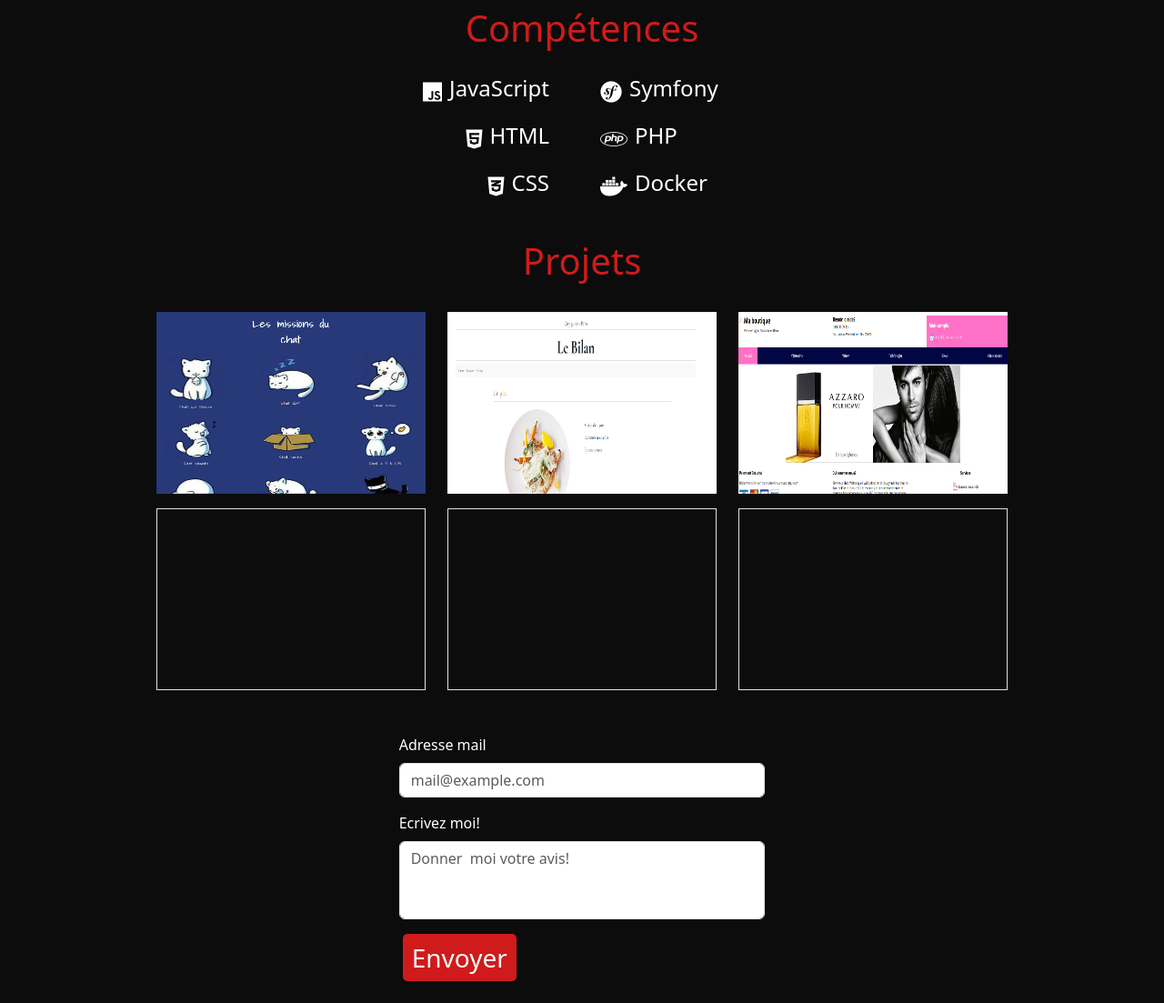
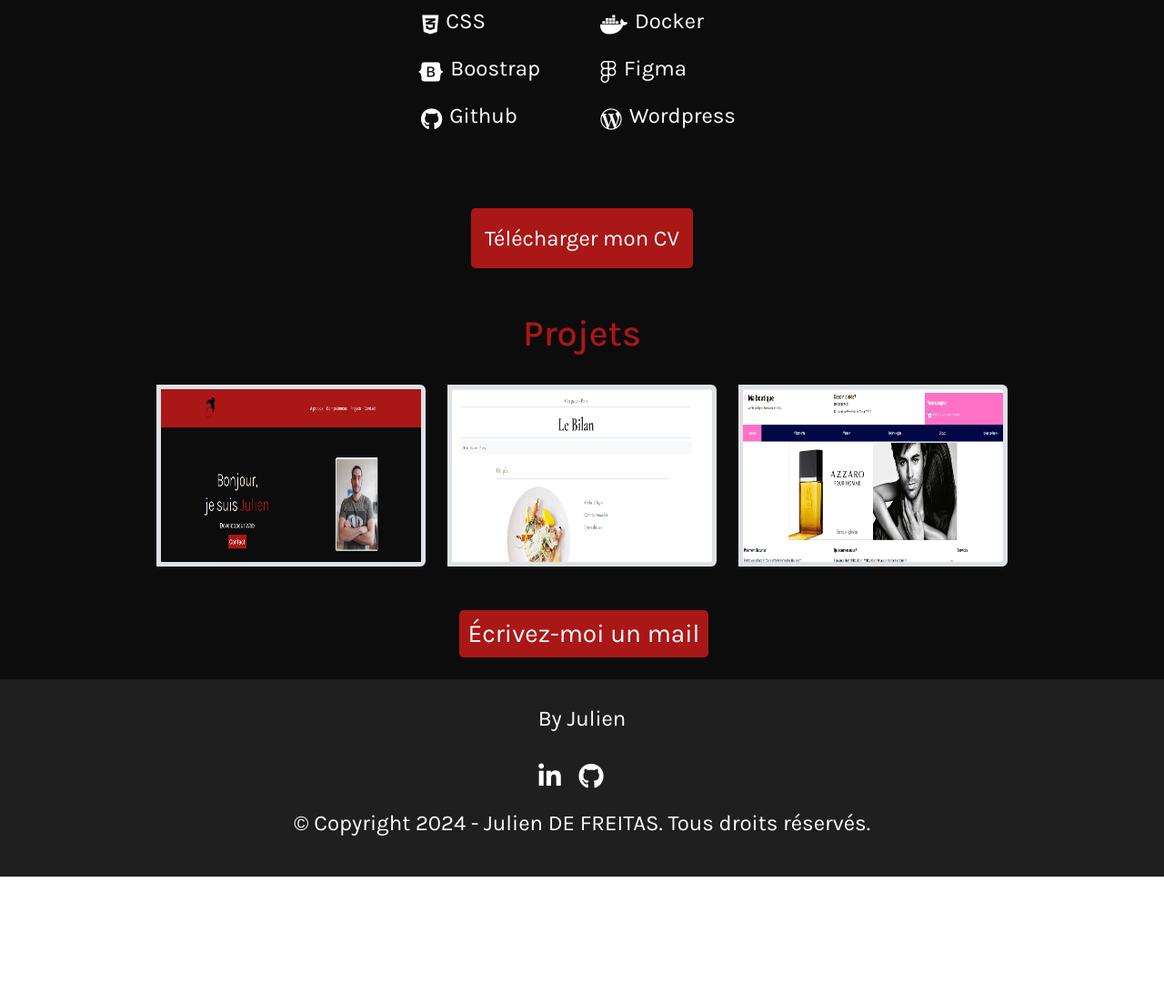
Before and after one commit to DfrtJulien/Portfolio, a plain HTML site: page index.html in a window 1280 px wide. Shown: the part 1343-2446 px from the top of the page at 91% size. After the commit the page ends 2307 px from the top, so only its background shows below. Drawn offline with nearby package versions, Linux system fonts and the light colour scheme.

Commit message:
footer fini

```diff
--- a/css/style.css
+++ b/css/style.css
@@ -1,8 +1,11 @@
+@import url('https://fonts.googleapis.com/css2?family=Karla:ital,wght@0,200..800;1,200..800&display=swap');
+
  :root {
     --primary-bg-color: #0C0C0C;
     --secondary-bg-color: #1F1F1F;
     --primary-font-color: #FFFFFF;
-    --secondary-font-color: #CF1B1B;
+    --secondary-font-color: #aa1717;
+    --test-color: #CF1B1B;
 }
 
 *, *::before,*::after {
@@ -12,10 +15,11 @@
 
 body {
     color: var(--primary-font-color);
+    font-family: 'Karla', sans-serif;
 }
 
 .logo {
-    width: 80px;
+    width: 100px;
 }
 
 li {
@@ -51,11 +55,20 @@ header {
 }
 
 .nav-link-a{
-    transition: all 0.3s ease-in;
+    transition: all 0.5s ease;
+    padding-bottom: 5px;
 }
 
 .nav-link-a:hover {
-    border-bottom: 2px solid var(--secondary-bg-color);
+    border-bottom: 3px solid var(--secondary-bg-color);
+}
+
+button {
+    transition: all 0.3s ease;
+}
+
+button:hover{
+    background-color: var(--test-color);
 }
 
 .presentation-section, .about-section, .skills-section, .projects-section, .contact-section {
@@ -63,7 +76,7 @@ header {
 }
 
 .presentation-section, .about-section {
-    padding-top: 100px;
+    padding-top: 25%;
 }
 
 .red-font {
@@ -84,9 +97,10 @@ header {
 
 .my-img {
     width: 50%;
-    transition: all 0.8s ease-in-out;
+    transition: all 0.8s ease-in;
     max-height: 500px;
 }
+
 
 .about-tittle, .skills-tittle, .projects-tittle {
     font-size: 40px;
@@ -98,6 +112,20 @@ header {
 
 .about-text {
     padding: 40px;
+}
+
+.cv-container {
+    margin-top: 20px;
+    padding-bottom: 20px;
+}
+
+.cv {
+    background-color: var(--secondary-font-color);
+    color: var(--primary-font-color);
+    padding: 15px;
+    border-radius: 5px;
+    font-size: 1.5em;
+    border: none;
 }
 
 .projects {
@@ -120,10 +148,16 @@ textarea {
     resize: none;
   }
 
+footer {
+    background-color: var(--secondary-bg-color);
+    padding: 25px;
+}
+
+
 @media screen and (min-width: 768px){
 
     .logo {
-        height: 100px;
+        width: 100px;
     }
 
     .card-presentation-container {
@@ -133,34 +167,30 @@ textarea {
 
     .my-img {
         margin-top: 20%;
-        width: 60%;
     }
 
-    .presentation-section {
-        height: 90vh;
+    .presentation-section, .about-section {
+        padding-top: 5%;
     }
 
     .about-text {
         font-size: 2em;
     }
 
-}
-
-    /************************************************* ABOUT ME CONTAINER ***********************************/
-/* }
-
-@media screen and (min-width: 1200px) {
-
-    .nav-link {
-        margin: 0 25px;
-        font-size: 20px;
-        transition: 0.2s ease-in-out;
+    .icon-1 {
+        margin-right: 55px;
     }
 
-    .nav-link:hover {
-        font-size: 140%;
-        border-bottom: 3px solid var(--secondary-font-color);
+    .icon-2 {
+        margin-right: 70px;
     }
 
-    /************************************************* ABOUT ME CONTAINER ***********************************/
-/* }  */
+    .icon-3 {
+        margin-right: 10px;
+    }
+
+    .icon-4 {
+        margin-right: 35px;
+    }
+
+}
--- a/index.html
+++ b/index.html
@@ -14,7 +14,7 @@
     <header>
         <nav class="navbar navbar-expand-lg py-3" style="background-color: #aa1717;">
             <div class="container">
-              <img src="img/Logo2.png" class="navbar-brand logo" alt="logo">
+              <img src="img/myLogo.png" class="navbar-brand logo" alt="logo">
               <button class="navbar-toggler text-white" type="button" data-bs-toggle="collapse" data-bs-target="#navbarText" aria-controls="navbarText" aria-expanded="false" aria-label="Toggle navigation">
                 <span class="navbar-toggler-icon text-white"></span>
               </button>
@@ -30,7 +30,7 @@
                     <a class="nav-link-a primary-clr px-2 fs-4" href="#projects-section">Projets</a>
                   </li>
                   <li class="nav-item ms-2">
-                    <a class="nav-link-a primary-clr px-2 fs-4" href="#contact-section">Contacte</a>
+                    <a class="nav-link-a primary-clr px-2 fs-4" href="#contact-section">Contact</a>
                   </li>
                 </ul>
               </div>
@@ -43,23 +43,23 @@
                 <h1 class="text-white display-1 ms-1">Bonjour,</h1>
                 <p class="text-white display-1 ms-1">je suis <span class="red-font">Julien</span></p>
                 <p class="text-white fs-2 ms-1" id="passion">Developpeur Web</p>
-                <button  class="red-bg-btn fs-2 ms-1"><a href="#contact-section">Contacte</a></button>
+                <button  class="red-bg-btn fs-2 ms-1"><a href="#contact-section">Contact</a></button>
             </div>
             <div class="col-xs-6 col-md-4 mt-4 text-center pb-5">
-                <img alt="De Freitas julien Développeur web" src="/img/pexels-italo-melo-881954-2379004.jpg" class="img-fluid img-thumbnail my-img">
+                <img alt="De Freitas julien Développeur web" src="img/myIMG.png" class="img-fluid img-thumbnail my-img">
             </div>
         </div>
     </section>
     <section class="container-fluid about-section" id="about-section">
         <div class="row">
             <div class="col-12 text-center">
-                <h2 class="text-center about-tittle">A propos</h2>
+                <h2 class="text-center about-tittle">À propos</h2>
             </div>
         </div>
         <div class="row">
             <div class="col-sm-12 col-md-6 mx-auto about-text">
                 <h2 class="text-white">Bonjour,</h2>
-                <p class="text-white">Mon nom est Julien De Freitas j'ai 26 ans je passioné de jeux vidéo et d'histoire. J'ai appris le développement web en autodidatce pendant un an et j'ai fait la formation du PoleS et désormais je suis a la recherche de nouveaux défis!</p>
+                <p class="text-white">Mon nom est Julien De Freitas j'ai 26 ans je suis passioné de jeux vidéo et d'histoire. J'ai appris le développement web en autodidatce pendant un an puis j'ai décidé de faire la formation du PoleS et désormais je suis a la recherche de nouveaux défis!</p>
             </div>
         </div>
     </section>
@@ -70,23 +70,31 @@
             </div>
         </div>
         <div class="row pt-4">
-            <div class="col-6">
+            <div class="col-6 mb-5">
                 <div class="px-md-4">
                     <div class="d-flex justify-content-md-end">
                         <i class="fa-brands fa-js align-self-center fs-4 px-2 mb-2"></i>
                         <p class="fs-4">JavaScript</p>
                     </div>
-                    <div class="d-flex justify-content-md-end">
+                    <div class="d-flex justify-content-md-end icon-1">
                         <i class="fa-brands fa-html5 align-self-center fs-4 px-2 mb-2"></i>
                         <p class="fs-4">HTML</p>
                     </div>
-                    <div class="d-flex justify-content-md-end">
+                    <div class="d-flex justify-content-md-end icon-2">
                         <i class="fa-brands fa-css3-alt align-self-center fs-4 px-2 mb-2"></i>
                         <p class="fs-4">CSS</p>
                     </div>
+                    <div class="d-flex justify-content-md-end icon-3">
+                        <i class="fa-brands fa-bootstrap align-self-center fs-4 px-2 mb-2"></i>
+                        <p class="fs-4">Boostrap</p>
+                    </div>
+                    <div class="d-flex justify-content-md-end icon-4">
+                        <i class="fa-brands fa-github align-self-center fs-4 px-2 mb-2"></i>
+                        <p class="fs-4">Github</p>
+                    </div>
                 </div>
             </div>
-            <div class="col-6">
+            <div class="col-6 mb-5">
                 <div>
                     <div class="d-flex">
                         <i class="fa-brands fa-symfony align-self-center fs-4 px-2 mb-2"></i>
@@ -100,7 +108,21 @@
                         <i class="fa-brands fa-docker align-self-center fs-4 px-2 mb-2"></i>
                         <p class="fs-4">Docker</p>
                     </div>
+                    <div class="d-flex">
+                        <i class="fa-brands fa-figma align-self-center fs-4 px-2 mb-2"></i>
+                        <p class="fs-4">Figma</p>
+                    </div>
+                    <div class="d-flex">
+                        <i class="fa-brands fa-wordpress-simple align-self-center fs-4 px-2 mb-2"></i>
+                        <p class="fs-4">Wordpress</p>
+                    </div>
                 </div>
+            </div>
+        </div>
+        <div class="row cv-container">
+            <div class="col-12 text-center">
+                <button class="cv"><a href="img/cv_julienDEFREITAS.pdf" download="cv_Julien_DeFreitas DéveloppeurWeb">Télécharger mon CV</a></button>
+
             </div>
         </div>
     </section>
@@ -112,42 +134,47 @@
         </div>
         <div class="row justify-content-center pt-4 ">
             <div class="col-sm-12 col-md-3 mt-2">
-                <div class="projects w-100"><a href="https://github.com/DfrtJulien/TP-LePoleS" target="_blank"><img src="img/tp01img.png" class="img-fluid img-projects" alt="Premier project"></a></div>
+                <div class="projects w-100 border border-5 rounded-end"><a href="index.html"><img src="img/portfolioImg.png" class="img-fluid img-projects" alt="Premier project"></a></div>
             </div>
             <div class="col-sm-12 col-md-3 mt-2">
-                <div class="projects w-100"><a href="https://github.com/DfrtJulien/TP02LePoleS" target="_blank"><img src="img/tp02img.png" class="img-fluid img-projects" alt="Deuxieme project"></a></div>
+                <div class="projects w-100 border border-5 rounded-end"><a href="https://github.com/DfrtJulien/TP02LePoleS" target="_blank"><img src="img/tp02img.png" class="img-fluid img-projects" alt="Deuxieme project"></a></div>
             </div>
             <div class="col-sm-12 col-md-3 mt-2">
-                <div class="projects w-100"><a href="https://github.com/DfrtJulien/TP03LePoleS" target="_blank"><img src="img/tp03img.png" class="img-fluid img-projects" alt="Troisieme project"></a></div>
-            </div>
-        </div>
-        <div class="row justify-content-center pt-2">
-            <div class="col-sm-12 col-md-3 mt-2">
-                <div class="projects w-100 border"><a href=""></a></div>
-            </div>
-            <div class="col-sm-12 col-md-3 mt-2">
-                <div class="projects w-100 border"><a href=""></a></div>
-            </div>
-            <div class="col-sm-12 col-md-3 mt-2">
-                <div class="projects w-100 border"><a href=""></a></div>
+                <div class="projects w-100 border border-5 rounded-end"><a href="https://github.com/DfrtJulien/TP03LePoleS" target="_blank"><img src="img/tp03img.png" class="img-fluid img-projects" alt="Troisieme project"></a></div>
             </div>
         </div>
     </section>
-    <section class="container-fluid contact-section py-4" id="contact-section">
-        <div class="row">
+    <section class="container-fluid contact-section py-4 text-center" id="contact-section">
+        <!-- <div class="row">
             <div class="col-sm-12 col-md-4 mx-auto">
                 <div class="mb-3">
-                    <label for="exampleFormControlInput1" class="form-label">Adresse mail</label>
-                    <input type="email" class="form-control" id="exampleFormControlInput1" placeholder="mail@example.com">
+                    <label for="mailInput" class="form-label">Adresse mail</label>
+                    <input type="email" class="form-control" id="mailInput" placeholder="mail@example.com">
                   </div>
                   <div class="mb-3">
-                    <label for="exampleFormControlTextarea1" class="form-label">Ecrivez moi!</label>
-                    <textarea class="form-control" id="exampleFormControlTextarea1" rows="3" placeholder="Donner  moi votre avis!"></textarea>
-                  </div>
-                  <button class="red-bg-btn fs-3 ms-1 text-white" type="submit">Envoyer</button>
+                    <label for="textArea" class="form-label">Ecrivez moi!</label>
+                    <textarea class="form-control" id="textArea" rows="3" placeholder="Donner  moi votre avis!"></textarea>
+                  </div> -->
+                  <a href="mailto:de.freitas.julien78@gmail.com"><button class="red-bg-btn fs-3 ms-1 text-white" type="submit">Écrivez-moi un mail</button></a>
+            <!-- </div> -->
+        </div>
+    </section>
+    <footer class="container-fluid footer-section">
+        <div class="row">
+            <div class="col-12 text-center">
+                <p class="fs-4">By Julien</p>
+            </div>
+            <div class="row col-12 text-center my-3">
+                <div>
+                    <a href="https://www.linkedin.com/in/julien-de-freitas-410912317/" target="_blank"><i class="fa-brands fa-linkedin-in fs-3 mx-2"></i></a>
+                    <a href="https://github.com/DfrtJulien" target="_blank"><i class="fa-brands fa-github fs-3 mx-2"></i></a>
+                </div>
+            </div>
+            <div class="col-12 text-center">
+                <p class="fs-4">© Copyright 2024 - Julien DE FREITAS. Tous droits réservés.</p>
             </div>
         </div>
-    </section>
+    </footer>
     <script type="text/javascript" src="https://cdn.jsdelivr.net/npm/bootstrap@5.3.3/dist/js/bootstrap.bundle.min.js" integrity="sha384-YvpcrYf0tY3lHB60NNkmXc5s9fDVZLESaAA55NDzOxhy9GkcIdslK1eN7N6jIeHz" crossorigin="anonymous"></script>
 </body>
 </html>
```
Also changed, not shown: img/Logo2.png (deleted), img/logoPortfolio.png (deleted), img/myIMG.png (added), img/myIMG2.jpg (added), img/myLogo.png (added), img/pexels-italo-melo-881954-2379004.jpg (deleted), img/portfolioImg.png (added), img/tp01img.png (deleted), 1 other file.
